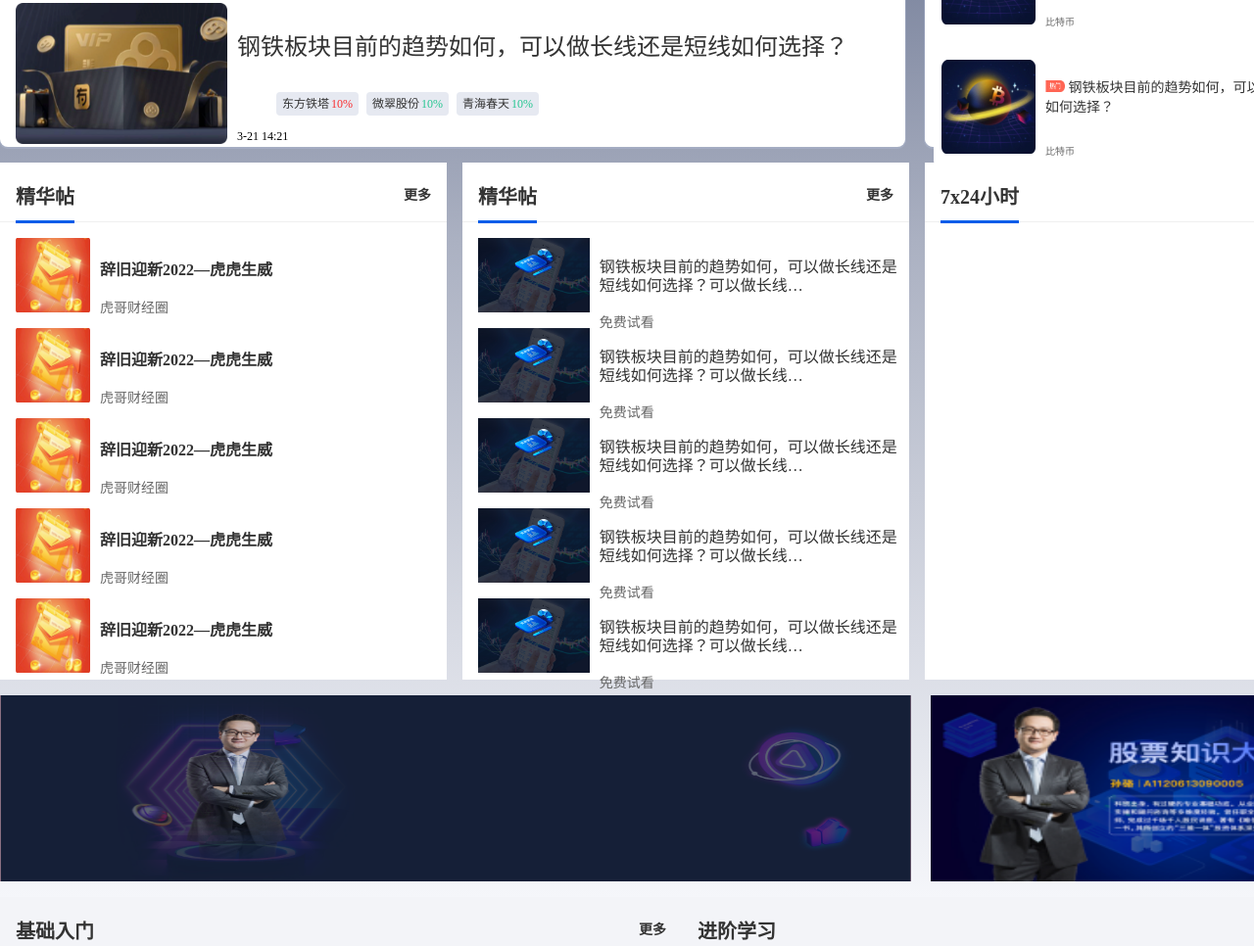
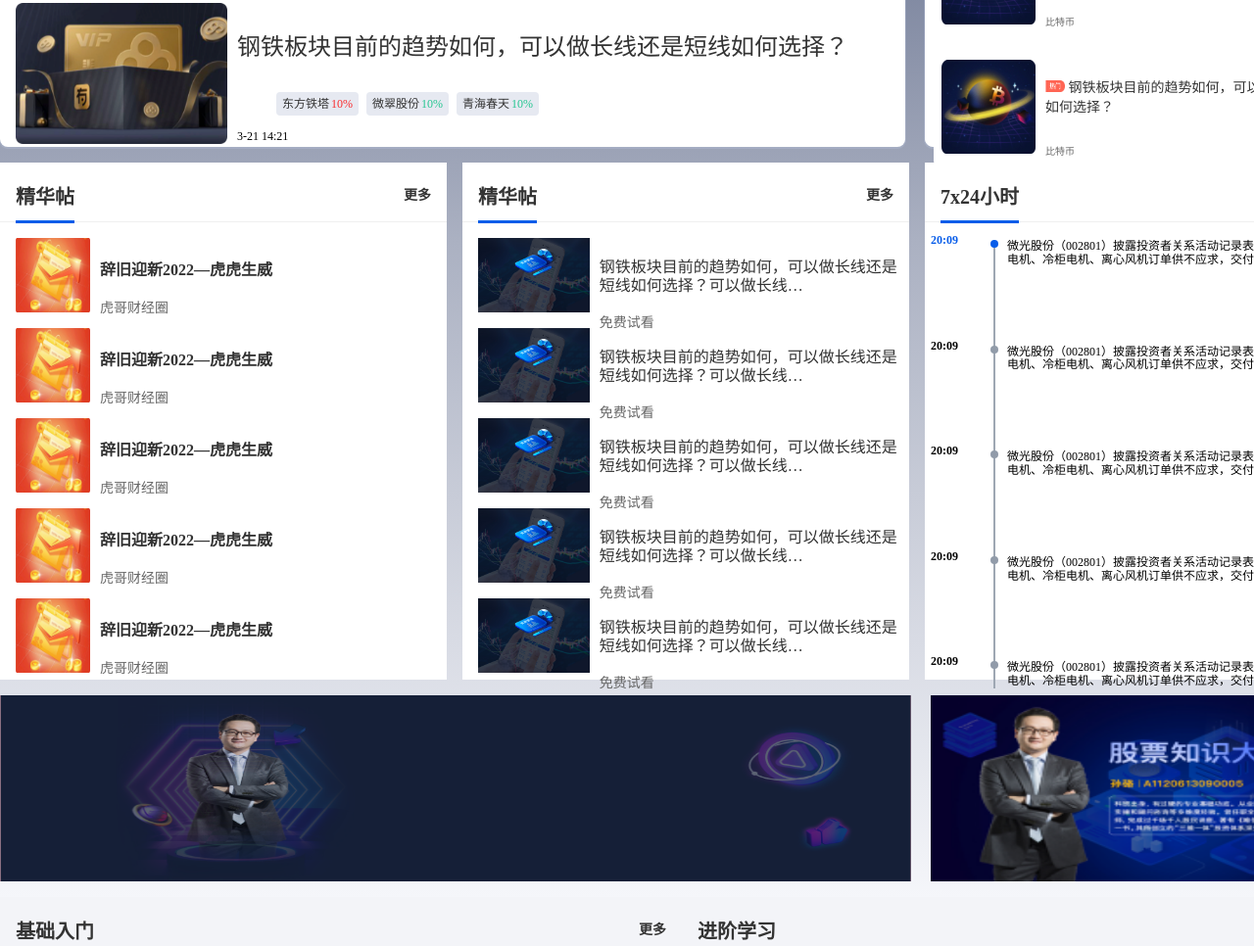
Before and after one commit to LauraYar/jingchuan-header, a plain HTML site: page index.html in a window 1280 px wide. Shown: the part 1180-2146 px from the top of the page at 98% size. Drawn offline with nearby package versions, Linux system fonts and the light colour scheme; a small style sheet from the web is missing.

Commit message:
fixed：完善了7x24小时的时事进度条界面

```diff
--- a/css/index.less
+++ b/css/index.less
@@ -759,6 +759,7 @@
   }
 
   .progress {
+    position: relative;
     width: 456px;
     height: 528px;
     background: #ffffff;
@@ -782,6 +783,48 @@
         width: 28px;
         height: 20px;
         font-size: 14px;
+      }
+    }
+
+    .content-box {
+      position: absolute;
+      display: flex;
+      flex-direction: column;
+      justify-content: space-between;
+      right: 0;
+      width: 372px;
+      height: 458px;
+      border-left: 2px solid #9ea7b3;
+      margin-top: 18px;
+      padding-left: 12px;
+    }
+
+    .content {
+      position: relative;
+
+      .now {
+        color: #085de9;
+
+      }
+      .bj{
+        background: #085de9!important;
+      }
+      .time {
+        position: absolute;
+        top: -6px;
+        left: -78px;
+        width: 38px;
+        font-weight: 600;
+      }
+
+      .cicle {
+        position: absolute;
+        background:#919ba9;
+        left: -17px;
+        width: 8px;
+        height: 8px;
+
+        border-radius: 50%;
       }
     }
   }
@@ -950,7 +993,7 @@
   }
 }
 // footer部分
-.footer{
+.footer {
   height: 378px;
   background: #f5f7fa;
 }
--- a/index.html
+++ b/index.html
@@ -534,7 +534,34 @@
                 <div class="title">7x24小时</div>
                 <div class="more">更多</div>
               </dt>
-              <dd></dd>
+              <dd class="content-box">
+                <div class="content">
+                  <div class="time now">20:09</div>
+                  <div class="cicle bj"></div>
+                  微光股份（002801）披露投资者关系活动记录表公告，目前公司ECM电机、冷柜电机、离心风机订单供不应求，交付周期适当会有所延长
+                </div>
+                <div class="content">
+                  <div class="time ">20:09</div>
+                  <div class="cicle"></div>
+                  微光股份（002801）披露投资者关系活动记录表公告，目前公司ECM电机、冷柜电机、离心风机订单供不应求，交付周期适当会有所延长
+                </div>
+                <div class="content">
+                  <div class="time ">20:09</div>
+                  <div class="cicle"></div>
+                  微光股份（002801）披露投资者关系活动记录表公告，目前公司ECM电机、冷柜电机、离心风机订单供不应求，交付周期适当会有所延长
+                </div>
+                <div class="content">
+                  <div class="time ">20:09</div>
+                  <div class="cicle"></div>
+                  微光股份（002801）披露投资者关系活动记录表公告，目前公司ECM电机、冷柜电机、离心风机订单供不应求，交付周期适当会有所延长
+                </div>
+                <div class="content">
+                  <div class="time ">20:09</div>
+                  <div class="cicle"></div>
+                  微光股份（002801）披露投资者关系活动记录表公告，目前公司ECM电机、冷柜电机、离心风机订单供不应求，交付周期适当会有所延长
+                </div>
+              </dd>
+
             </dl>
           </div>
         </div>
```
Also changed, not shown: css/index.css.
